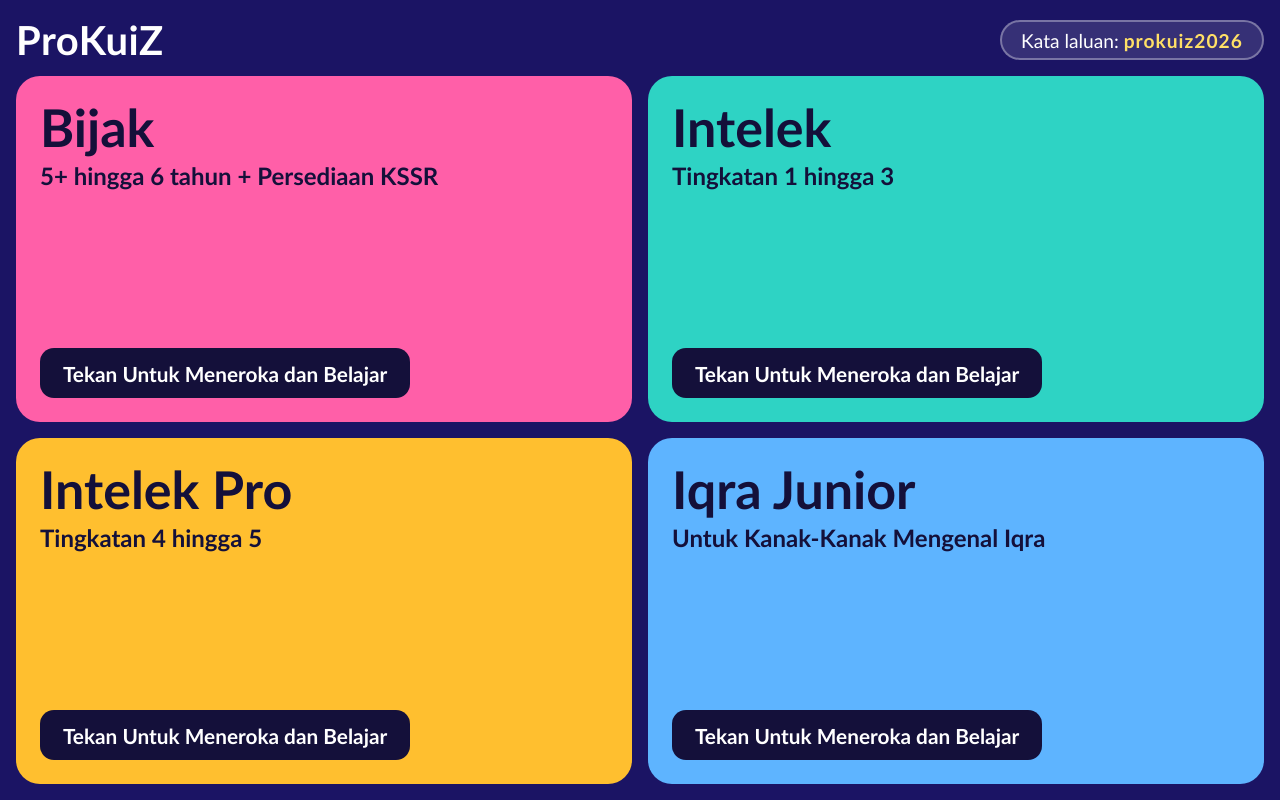
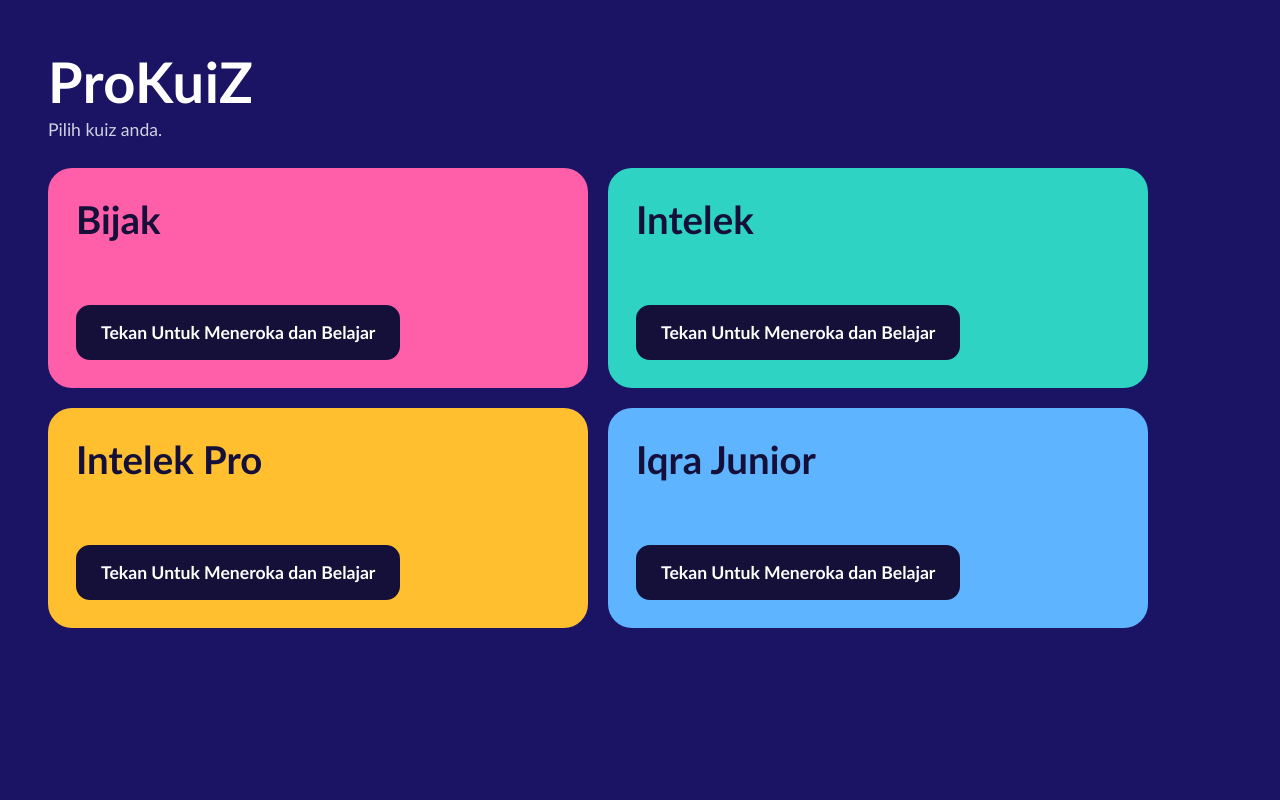
Before and after one commit to alemmaxx/ProKuiZ-TV, a plain HTML site: page index.html in a window 1280 px wide. Drawn offline with Linux system fonts and the light colour scheme.

Commit message:
Update index.html

```diff
--- a/index.html
+++ b/index.html
@@ -5,62 +5,56 @@
 <meta name="viewport" content="width=device-width, initial-scale=1">
 <title>ProKuiZ</title>
 <style>
+:root{--bg:#1b1464;--ink:#fff}
 *{box-sizing:border-box}
-html,body{height:100%}
-body{margin:0;height:100dvh;display:flex;flex-direction:column;gap:clamp(8px,1.5vmin,16px);padding:clamp(10px,2vmin,24px);background:#1b1464;color:#fff;font-family:"Trebuchet MS",Verdana,sans-serif}
-header{display:flex;align-items:center;justify-content:space-between;gap:12px;flex-wrap:wrap}
-h1{margin:0;font-size:clamp(1.6rem,5vmin,3rem);letter-spacing:.5px}
-.kunci{font-size:clamp(.95rem,2.4vmin,1.5rem);background:#ffffff1f;border:2px solid #ffffff55;border-radius:999px;padding:.35em 1em}
-.kunci b{letter-spacing:1px;color:#ffe066}
-.grid{flex:1;min-height:0;display:grid;grid-template-columns:1fr 1fr;grid-template-rows:1fr 1fr;gap:clamp(10px,2vmin,24px)}
-@media (orientation:portrait){.grid{grid-template-columns:1fr;grid-template-rows:repeat(4,1fr)}}
-.card{position:relative;min-height:0;overflow:hidden;border-radius:clamp(16px,3vmin,32px);padding:clamp(14px,3vmin,36px);display:flex;flex-direction:column;justify-content:space-between;gap:8px;color:#14103a}
-.card:focus-within{outline:6px solid #fff;outline-offset:3px}
-.card h2{margin:0;font-size:clamp(1.8rem,6.5vmin,4.2rem);line-height:1.05}
-.card p{margin:.3em 0 0;font-size:clamp(1rem,3vmin,2rem);font-weight:700;line-height:1.2}
-.btn{align-self:flex-start;font-weight:700;font-size:clamp(.95rem,2.6vmin,1.7rem);text-decoration:none;background:#14103a;color:#fff;padding:.6em 1.1em;border-radius:14px}
-.btn::after{content:"";position:absolute;inset:0}
-.btn:focus-visible{outline:none}
+body{margin:0;min-height:100vh;background:var(--bg);color:var(--ink);font-family:"Trebuchet MS",Verdana,sans-serif;padding:clamp(16px,4vw,48px)}
+h1{margin:0 0 4px;font-size:clamp(2rem,6vw,3.5rem);letter-spacing:.5px}
+p.sub{margin:0 0 28px;opacity:.8;font-size:1.1rem}
+.grid{display:grid;grid-template-columns:repeat(2,1fr);gap:20px;max-width:1100px}
+@media(max-width:640px){.grid{grid-template-columns:1fr}}
+.card{border-radius:24px;padding:28px;display:flex;flex-direction:column;gap:18px;min-height:220px;color:#14103a}
+.card h2{margin:0;font-size:clamp(1.6rem,4vw,2.4rem)}
+.card .btns{display:flex;flex-wrap:wrap;gap:12px;margin-top:auto}
+.btn{font:inherit;font-weight:700;font-size:1.1rem;text-decoration:none;padding:14px 22px;border-radius:14px;border:3px solid #14103a;color:#14103a}
+.btn.main{background:#14103a;color:#fff}
+.btn:hover{transform:translateY(-2px)}
+.btn:focus-visible{outline:5px solid #fff;outline-offset:3px;transform:scale(1.06)}
 .bijak{background:#ff5fa8}.intelek{background:#2ed3c4}.intelekpro{background:#ffbf2f}.iqra{background:#5eb4ff}
+@media(prefers-reduced-motion:reduce){.btn:hover,.btn:focus-visible{transform:none}}
 </style>
 </head>
 <body>
-<header>
-  <h1>ProKuiZ</h1>
-  <div class="kunci">Kata laluan: <b>prokuiz2026</b></div>
-</header>
+<h1>ProKuiZ</h1>
+<p class="sub">Pilih kuiz anda.</p>
 
 <main class="grid">
+  <!-- Ubah pautan di sini sahaja -->
   <section class="card bijak">
-    <div>
-      <h2>Bijak</h2>
-      <p>5+ hingga 6 tahun + Persediaan KSSR</p>
+    <h2>Bijak</h2>
+    <div class="btns">
+      <a class="btn main" href="./bijak/">Tekan Untuk Meneroka dan Belajar</a>
     </div>
-    <a class="btn" href="./bijak/">Tekan Untuk Meneroka dan Belajar</a>
   </section>
 
   <section class="card intelek">
-    <div>
-      <h2>Intelek</h2>
-      <p>Tingkatan 1 hingga 3</p>
+    <h2>Intelek</h2>
+    <div class="btns">
+      <a class="btn main" href="./intelek/">Tekan Untuk Meneroka dan Belajar</a>
     </div>
-    <a class="btn" href="./intelek/">Tekan Untuk Meneroka dan Belajar</a>
   </section>
 
   <section class="card intelekpro">
-    <div>
-      <h2>Intelek Pro</h2>
-      <p>Tingkatan 4 hingga 5</p>
+    <h2>Intelek Pro</h2>
+    <div class="btns">
+      <a class="btn main" href="./intelekpro/">Tekan Untuk Meneroka dan Belajar</a>
     </div>
-    <a class="btn" href="./intelekpro/">Tekan Untuk Meneroka dan Belajar</a>
   </section>
 
   <section class="card iqra">
-    <div>
-      <h2>Iqra Junior</h2>
-      <p>Untuk Kanak-Kanak Mengenal Iqra</p>
+    <h2>Iqra Junior</h2>
+    <div class="btns">
+      <a class="btn main" href="./iqra-junior/">Tekan Untuk Meneroka dan Belajar</a>
     </div>
-    <a class="btn" href="./iqra-junior/">Tekan Untuk Meneroka dan Belajar</a>
   </section>
 </main>
 </body>
```
